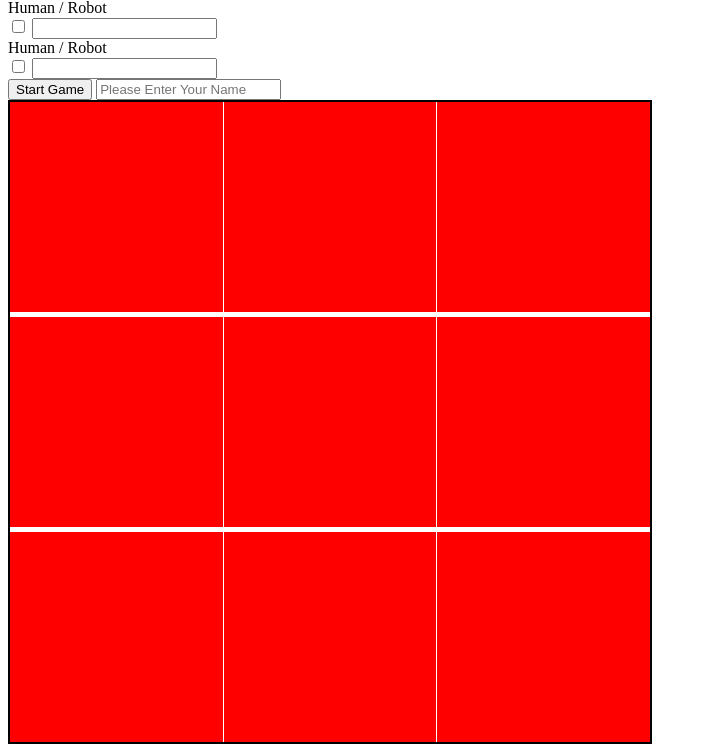
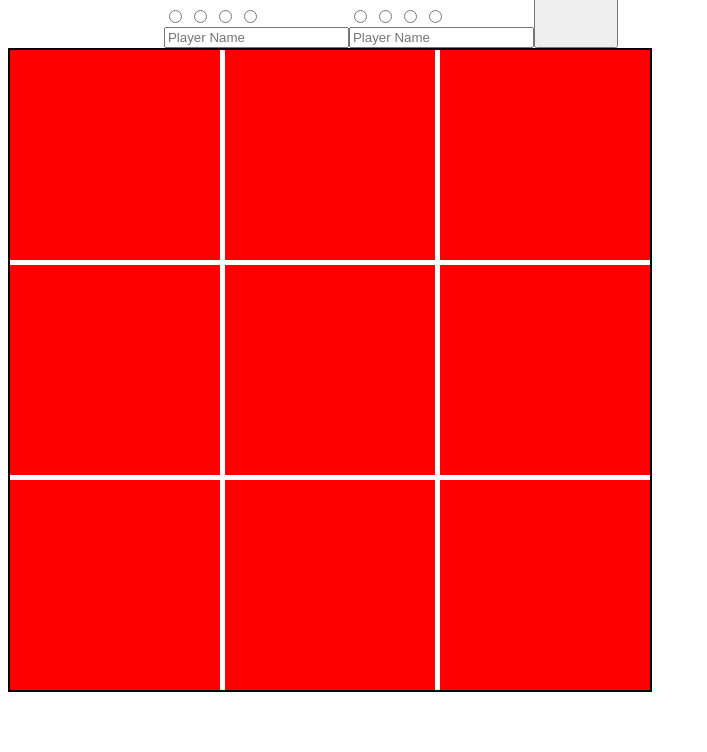
Before and after one commit to tliebert/tliebert.github.io, a plain HTML site: page index.html in a window 1280 px wide. Shown: the part 81-833 px from the top of the page, without its empty margins (0-707 px from the left). After the commit the page ends 800 px from the top, so only its background shows below. Drawn offline with Linux system fonts and the light colour scheme.

Commit message:
changed header before adding branch

```diff
--- a/index.html
+++ b/index.html
@@ -4,18 +4,33 @@
     <body>
         <div id="scoreboard" class="scoreboard">
             <h1>Tic Tac Toe</h1>
-            <div class="player">
-                <div>Human / Robot</div>
-                <input type="checkbox" name="" id="">
-                <input type="text" name="" id="">
+            <div class="playerBox">
+                <h1>Player 1</h1>
+                <div>
+                    <form for="iconOptions" action="" class="iconOptions" id="player1submit">
+                        <input type="radio" name="iconOptions" value="x">
+                        <input type="radio" name="iconOptions" value="o">
+                        <input type="radio" name="iconOptions" value="heart">
+                        <input type="radio" name="iconOptions" value="diamond">
+                    </form>
+                </div>
+
+                <input type="text" name="" id="playerName" placeholder="Player Name" required>
             </div>
-            <div class="player">
-                <div>Human / Robot</div>
-                <input type="checkbox" name="" id="">
-                <input type="text" name="" id="">
+            <div class="playerBox">
+                <h1>Player 2</h1>
+
+                <div>
+                    <form for="iconOptions" action="" class="iconOptions" id="player2submit">
+                        <input type="radio" name="iconOptions" value="x" >
+                        <input type="radio" name="iconOptions" value="o">
+                        <input type="radio" name="iconOptions" value="heart">
+                        <input type="radio" name="iconOptions" value="diamond">
+                    </form>
+                </div>
+                <input type="text" name="" id="playerName" placeholder="Player Name" required>
             </div>
             <button>Start Game</button>
-            <input type="text" name="" id="playerName" placeholder="Please Enter Your Name">
         </div>
         <div id="boardContainer" class="boardGrid"></div>
     </body>
--- a/scripts.js
+++ b/scripts.js
@@ -5,6 +5,13 @@ const makePlayer = function(name, token) {
     const playerToken = token;
     return {playerName, playerToken}
 }
+
+// form entry
+
+const playerForm = (function(){
+    const resetForm = function (){}
+    const submitForm = function (){}
+})()
 
 // gameBoard module
 
@@ -23,7 +30,6 @@ const gameBoard = (function() {
 })()
 
 //Player creation and active player control
-
 
 const players = (function(){
     let playerList = [];
@@ -50,6 +56,15 @@ const players = (function(){
     return {switchActive, makePlayer, getActive, playerList}
 })()
 
+//
+
+const scoreboard = (function() {
+    const textInputs = document.querySelectorAll('input')
+    return {
+        textInputs
+    }
+
+})()
 
 // main game controller
 
--- a/styles.css
+++ b/styles.css
@@ -6,7 +6,7 @@
 .boardGrid {
     display: grid;
     grid-template-columns: 1fr 1fr 1fr;
-    grid-column-gap: 1px;
+    grid-column-gap: 5px;
     grid-row-gap: 5px;
     width: 50vw;
     height: 50vw;
@@ -16,5 +16,10 @@
 }
 
 .scoreboard {
+    display: flex;
+}
 
+.playerBox {
+    display: flex;
+    flex-direction: column;
 }
```
